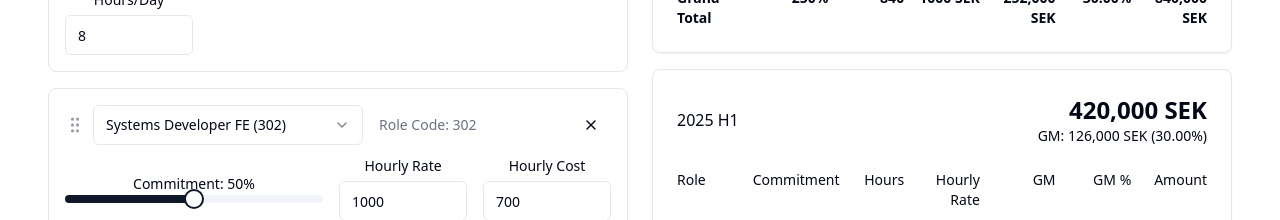
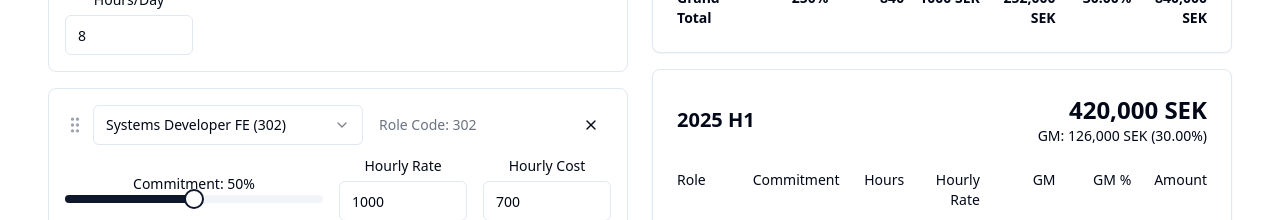
Before and after one commit to anders-brunoson/quotecalc, a React (Vite) app: page / in a window 1280 px wide. Shown: the part 578-798 px from the top of the page. Built offline with nearby package versions, Linux system fonts and the light colour scheme.

Commit message:
More Import/Export Json

```diff
--- a/src/components/BudgetCalculator.jsx
+++ b/src/components/BudgetCalculator.jsx
@@ -366,8 +366,8 @@ const QuoteCalculator = () => {
   };
 
   const handleAddRole = () => {
-    const newId = (roles.length + 1).toString();
-    const defaultRole = predefinedRoles[0]; // Use the first predefined role as default
+    const newId = Date.now().toString(); // Use timestamp as unique ID
+    const defaultRole = predefinedRoles[0];
     setRoles(prev => [...prev, {
       id: newId,
       name: defaultRole.name,
@@ -813,7 +813,7 @@ const QuoteCalculator = () => {
                   <div className="space-y-4 mb-6">
                     {roles.map((role, index) => (
                       <div
-                        key={`${role.id}-${selectorKey}`}
+                        key={role.id}
                         className="p-4 border rounded-lg relative role-card"
                         onDragOver={(e) => onDragOver(e, index)}
                         onDrop={(e) => onDrop(e, index)}
@@ -975,12 +975,12 @@ const QuoteCalculator = () => {
           const { total, breakdown, hours, commitments, grossMargin, totalGrossMargin, totalGrossMarginPercentage } = budget[period] || {};
           return (
             <Card key={index}>
-              <CardHeader className="capitalize">
+              <CardHeader className="text-xl font-bold capitalize">
                 <div className="flex justify-between items-center">
                   <span>{period}</span>
                   <div className="text-right">
                     <div className="text-2xl font-bold">{total?.toLocaleString()} SEK</div>
-                    <div className="text-sm">
+                    <div className="text-sm font-normal">
                       GM: {totalGrossMargin?.toLocaleString()} SEK ({totalGrossMarginPercentage?.toFixed(2)}%)
                     </div>
                   </div>
```
